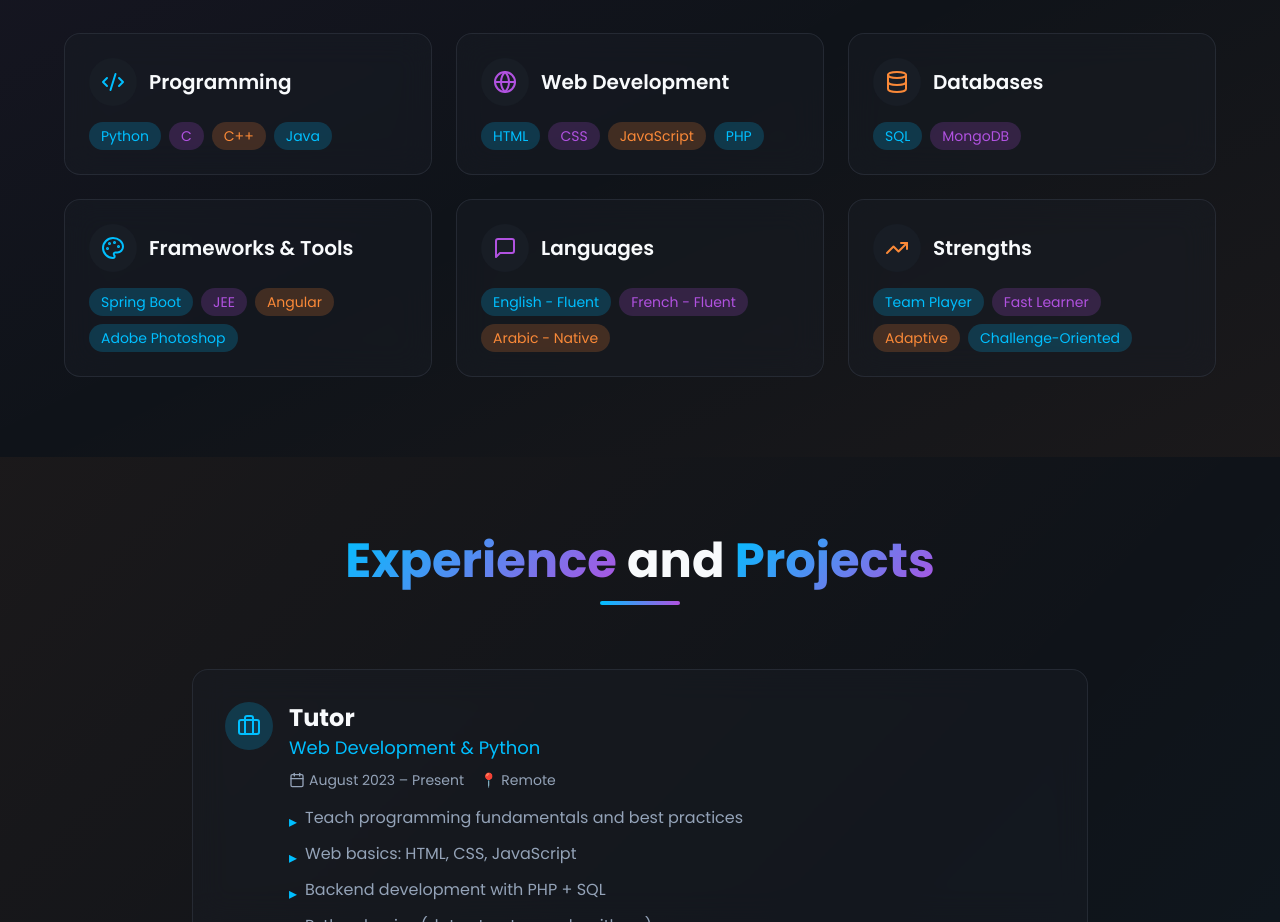
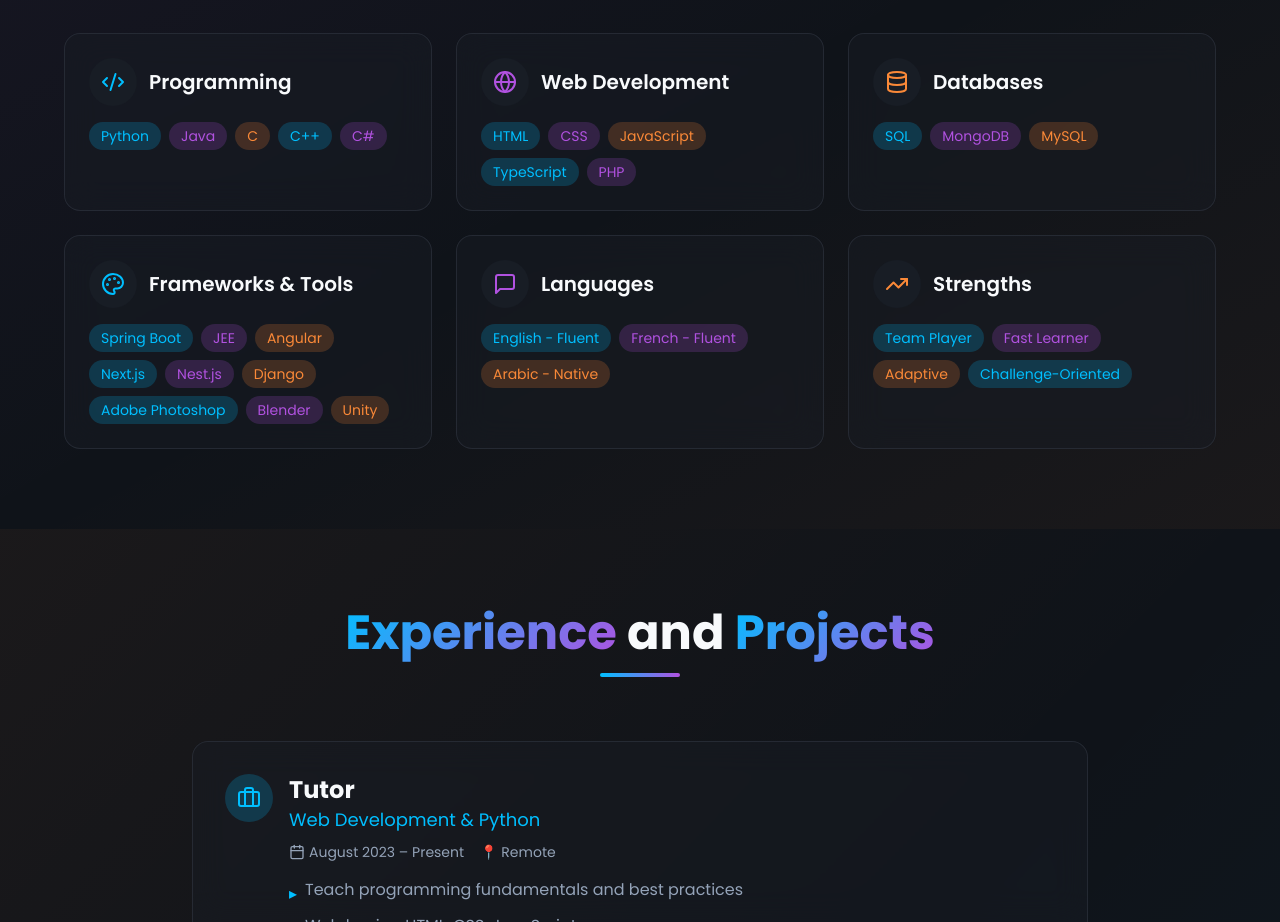
Before and after one commit to roastytoasty777/Portfolio, a React (Vite) app: page / in a window 1280 px wide. Shown: the part 1740-2662 px from the top of the page. Built offline with nearby package versions, Linux system fonts and the light colour scheme; the HTML template or start-up script is replaced by a standard one.

Commit message:
Update Skills.tsx

```diff
--- a/src/components/Skills.tsx
+++ b/src/components/Skills.tsx
@@ -6,25 +6,25 @@ const Skills = () => {
       title: "Programming",
       icon: Code2,
       color: "text-primary",
-      skills: ["Python", "C", "C++", "Java"],
+      skills: ["Python", "Java", "C", "C++", "C#"],
     },
     {
       title: "Web Development",
       icon: Globe,
       color: "text-secondary",
-      skills: ["HTML", "CSS", "JavaScript", "PHP"],
+      skills: ["HTML", "CSS", "JavaScript", "TypeScript", "PHP"],
     },
     {
       title: "Databases",
       icon: Database,
       color: "text-accent",
-      skills: ["SQL", "MongoDB"],
+      skills: ["SQL", "MongoDB", "MySQL"],
     },
     {
       title: "Frameworks & Tools",
       icon: Palette,
       color: "text-primary",
-      skills: ["Spring Boot", "JEE", "Angular", "Adobe Photoshop"],
+      skills: ["Spring Boot", "JEE", "Angular", "Next.js", "Nest.js", "Django", "Adobe Photoshop", "Blender", "Unity"],
     },
     {
       title: "Languages",
```
